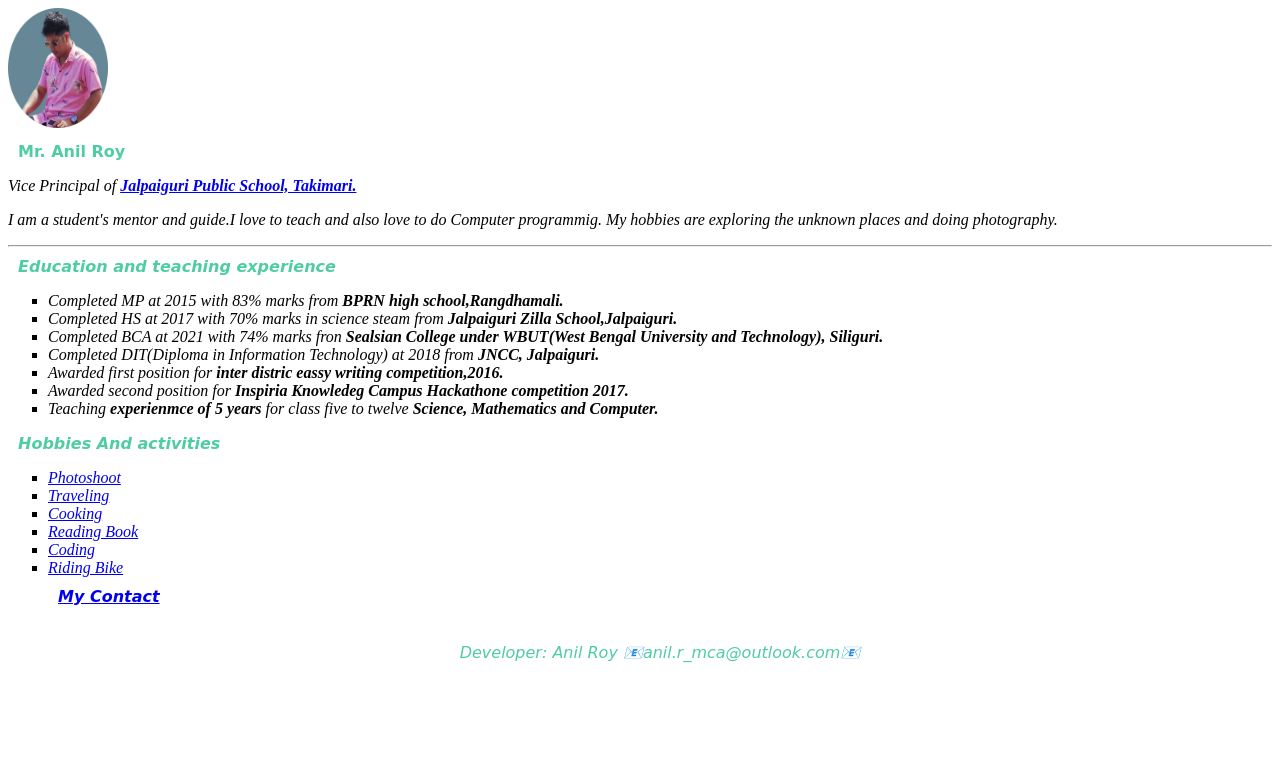
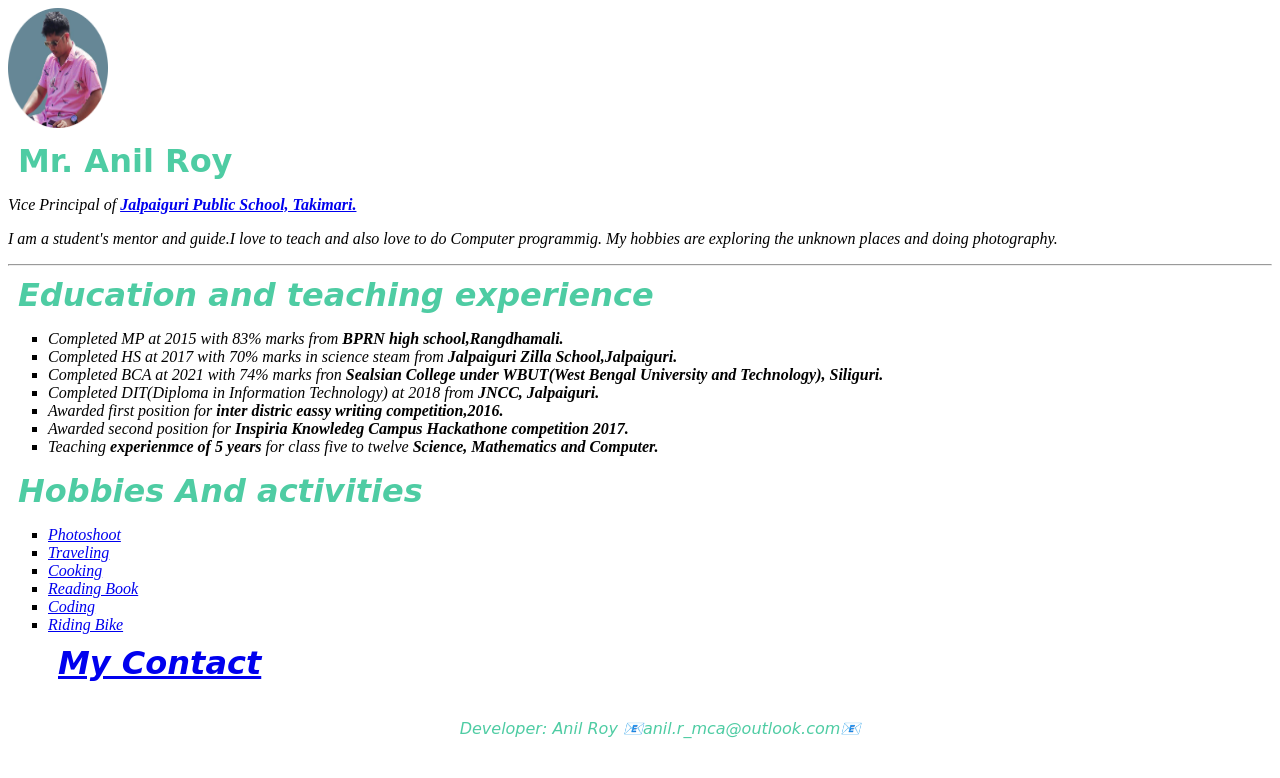
Before and after one commit to Anilroy97/anilroy.github.io, a plain HTML site: page index.html in a window 1280 px wide. Drawn offline with Linux system fonts and the light colour scheme.

Commit message:
Update styles.css

```diff
--- a/styles.css
+++ b/styles.css
@@ -1,7 +1,7 @@
 h1 {
     margin: 10px;
     font-family: 'Lobster', cursive;
-    font-size: 1rem;
+    font-size: 2rem;
     color: #4ECCA3;
   }
 footer {
@@ -13,12 +13,12 @@ footer {
 h2 {
     margin: 10px;
     font-family: 'Lobster', cursive;
-    font-size: 1rem;
+    font-size: 2rem;
     color: #4ECCA3;
   }
   h3 {
     margin: 10px;
     font-family: 'Lobster', cursive;
-    font-size: 1rem;
+    font-size: 2rem;
     color: #4ECCA3;
   }
```
